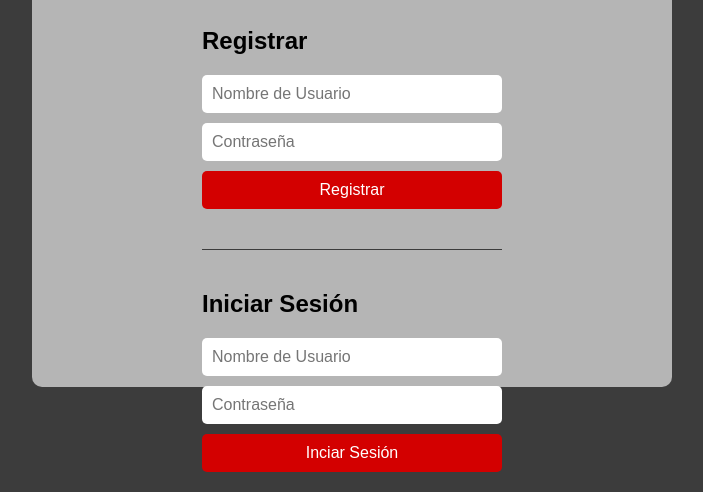
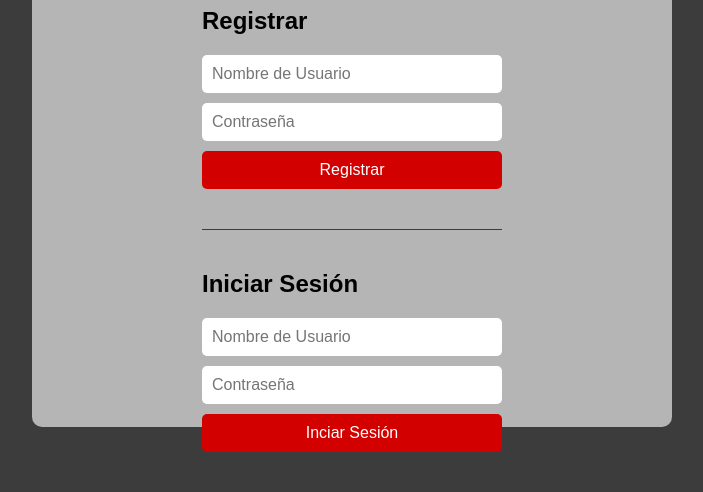
Before and after one commit to ICamachoI/ShareIt, a website: page public/index.html in a window 1280 px wide. Shown: the part 333-825 px from the top of the page, without its empty margins (288-991 px from the left). Drawn offline with Linux system fonts and the light colour scheme.

Commit message:
Fixed the padding in the form

```diff
--- a/public/index.html
+++ b/public/index.html
@@ -37,11 +37,11 @@
         #container {
             background-color: var(--septimo);
             width: 50vw;
-            height: 80vh;
+            height: 90vh;
             display: flex;
             flex-direction: column;
             align-items: center;
-            padding: 30px;
+            padding: 50px;
             border-radius: 10px;
         }
 
```
